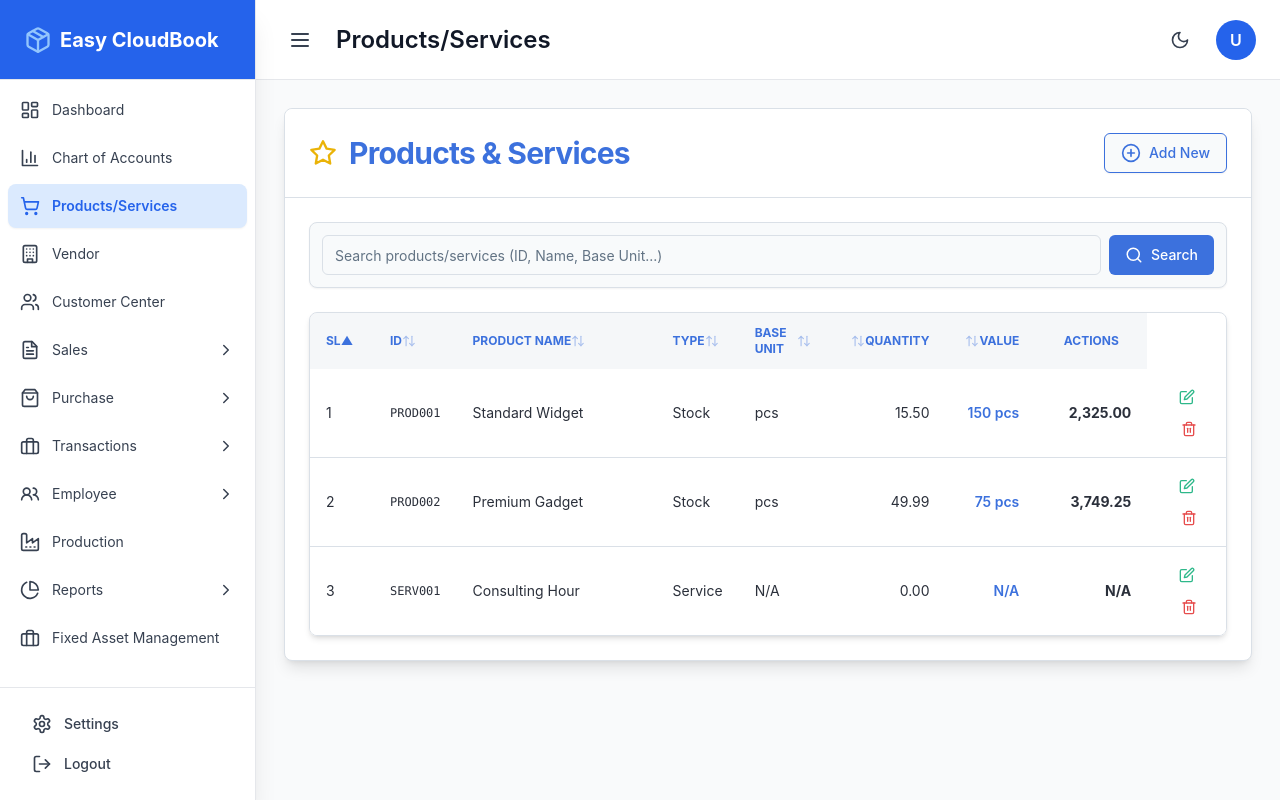
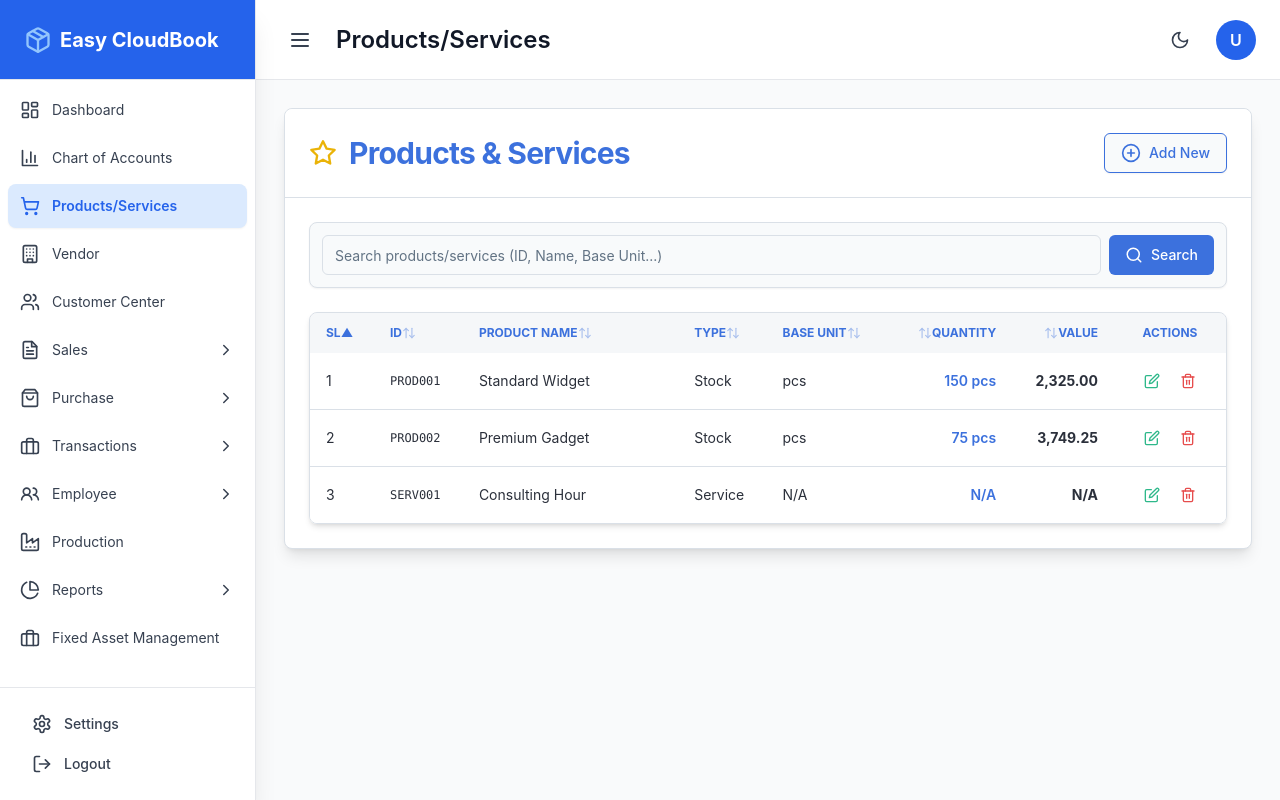
Before and after one commit to HkSoft83/AccERP, a React (Vite) app: page /products-services in a window 1280 px wide. Built offline with nearby package versions, Linux system fonts and the light colour scheme.

Commit message:
Solved table data allignment with column head.

```diff
--- a/src/pages/ProductsServices.jsx
+++ b/src/pages/ProductsServices.jsx
@@ -290,7 +290,6 @@ const ProductsServices = () => {
                         <td className="px-4 py-3">{product.name}</td>
                         <td className="px-4 py-3">{product.productType}</td>
                         <td className="px-4 py-3">{product.baseUnitName}</td>
-                        <td className="px-4 py-3 text-right">{product.avgCostFormatted}</td>
                         <td
                         className="px-4 py-3 text-right font-semibold hover:underline cursor-pointer text-primary dark:text-dark-primary"
                         onClick={() => toast({ title: `Product Ledger: ${product.name}`, description: "Detailed product ledger view coming soon."})}
```
